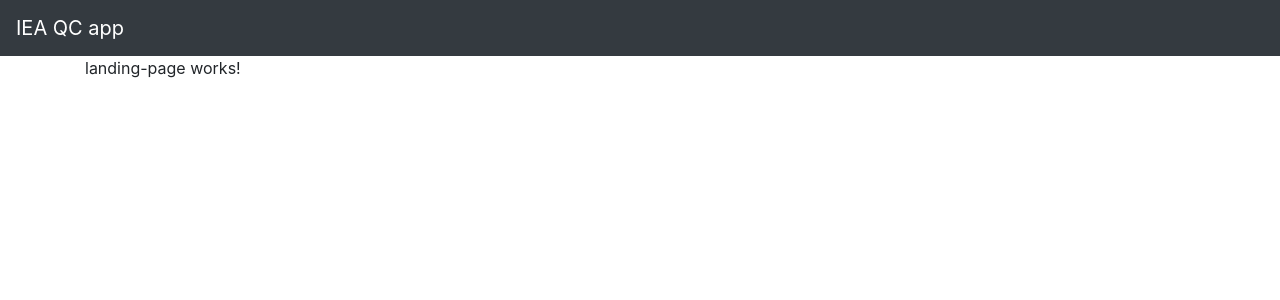
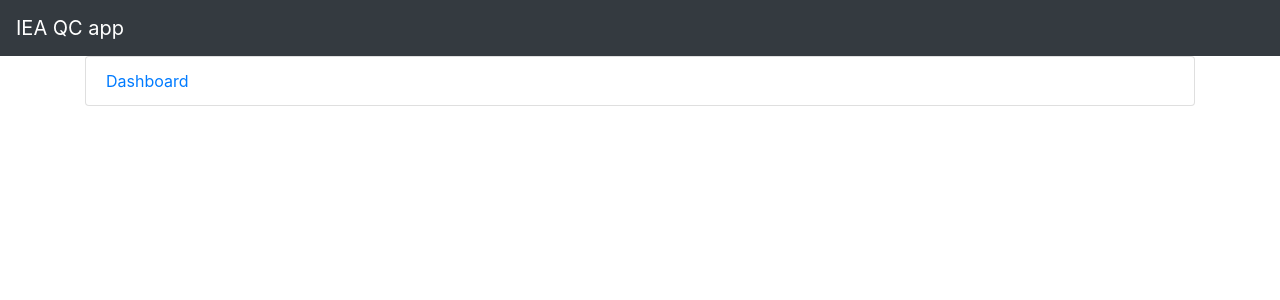
Before and after one commit to ArcNgen/IEQC-App, an Angular app: page / in a window 1280 px wide. Shown: the top 300 px of the page. Built offline with nearby package versions, Linux system fonts and the light colour scheme.

Commit message:
updated routing to load dashboard and added link to landing page

```diff
--- a/src/app/app-routing.module.ts
+++ b/src/app/app-routing.module.ts
@@ -1,11 +1,17 @@
 import { NgModule } from '@angular/core';
 import { Routes, RouterModule } from '@angular/router';
+
 import { LandingPageComponent } from "./components/landing-page/landing-page.component";
+import { QcDashboardComponent } from "./components/qc-dashboard/qc-dashboard.component";
 
 const routes: Routes = [
   {
     path: '',
     component: LandingPageComponent
+  },
+  {
+    path: 'dashboard',
+    component: QcDashboardComponent
   }
 ];
 
--- a/src/app/components/landing-page/landing-page.component.html
+++ b/src/app/components/landing-page/landing-page.component.html
@@ -1,3 +1,6 @@
-<p>
-  landing-page works!
-</p>
+<ul class="list-group">
+    <li class="list-group-item">
+      <a [routerLink]="[ '/dashboard' ]">Dashboard</a>
+      <!-- <a [routerLink]="[ '/dashboard', 'routeParam1', 'routeParam2', 'routeParam3' ]">Dashboard</a> -->
+    </li>
+  </ul>
```
